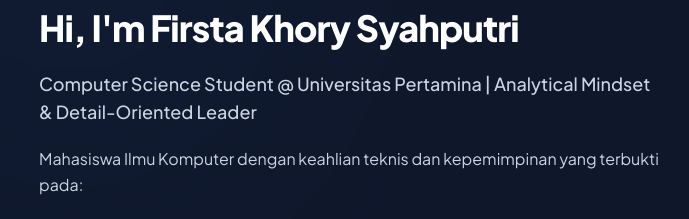
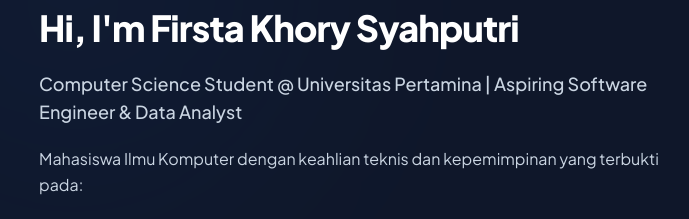
Before and after one commit to FirstaSyahputri/My-portofolio-FirstaKhorySyahputri, a website: page index.html in a window 1280 px wide. Shown: the part 204-423 px from the top of the page, 49-738 px from the left. Drawn offline with nearby package versions, Linux system fonts and the light colour scheme.

Commit message:
update text

```diff
--- a/index.html
+++ b/index.html
@@ -51,7 +51,7 @@
                 Hi, I'm Firsta Khory Syahputri
             </h1>
             <p class="text-base sm:text-lg font-medium text-slate-300">
-                Computer Science Student @ Universitas Pertamina | Analytical Mindset & Detail-Oriented Leader
+                Computer Science Student @ Universitas Pertamina | Aspiring Software Engineer & Data Analyst
             </p>
             <div class="space-y-6 text-slate-300 text-sm md:text-base leading-relaxed">
             <p>Mahasiswa Ilmu Komputer dengan keahlian teknis dan kepemimpinan yang terbukti pada:</p>
```
